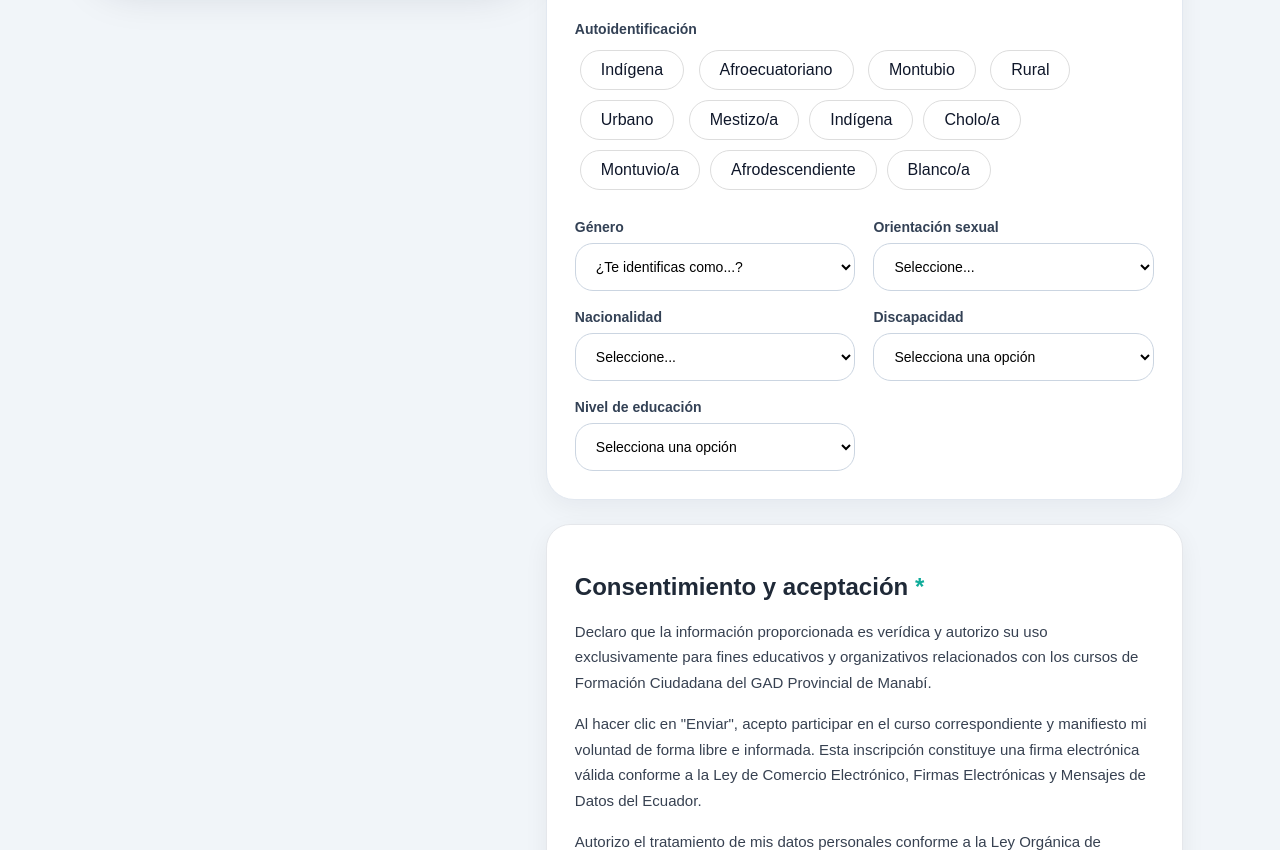
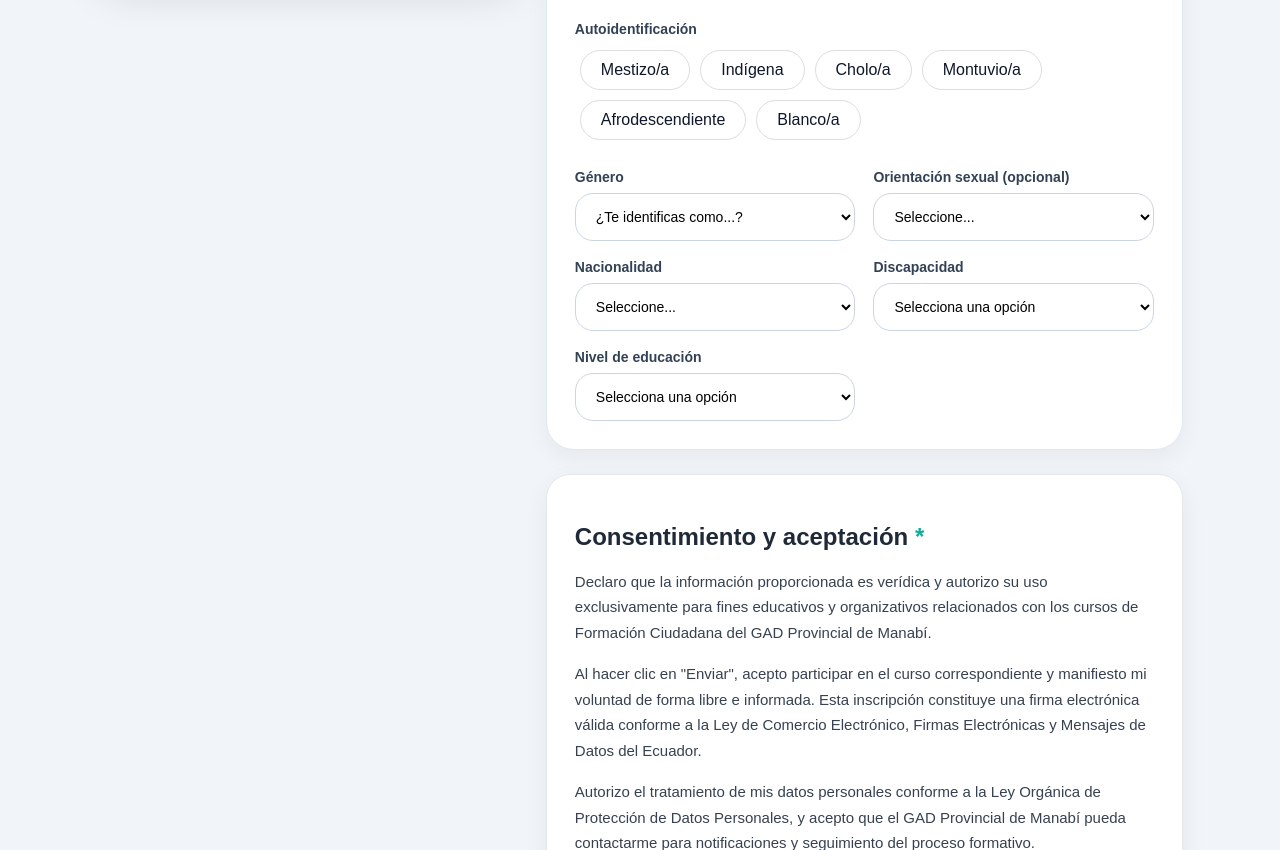
Before and after one commit to alexander-alcivar27/inscripciones-backend, a website: page public/index.html in a window 1280 px wide. Shown: the part 1374-2224 px from the top of the page. Drawn offline with nearby package versions, Linux system fonts and the light colour scheme; no server answers.

Commit message:
Pequeños cambios en Autoidentificación

```diff
--- a/public/index.html
+++ b/public/index.html
@@ -154,11 +154,6 @@
             <div class="group">
               <label>Autoidentificación</label>
               <div class="group-bottons" id="identity-chips">
-                <span data-value="Indígena">Indígena</span>
-                <span data-value="Afroecuatoriano">Afroecuatoriano</span>
-                <span data-value="Montubio">Montubio</span>
-                <span data-value="Rural">Rural</span>
-                <span data-value="Urbano">Urbano</span>
               </div>
             </div>
 
@@ -171,11 +166,12 @@
                   <option>Hombre</option>
                   <option>No binario</option>
                   <option>Prefiero no decirlo</option>
+                  <option>Otros</option>
                 </select>
               </div>
 
               <div>
-                <label>Orientación sexual</label>
+                <label>Orientación sexual (opcional)</label>
                 <select id="orientacionSexual">
                   <option value="">Seleccione...</option>
                   <option value="Heterosexual">Heterosexual</option>
```
